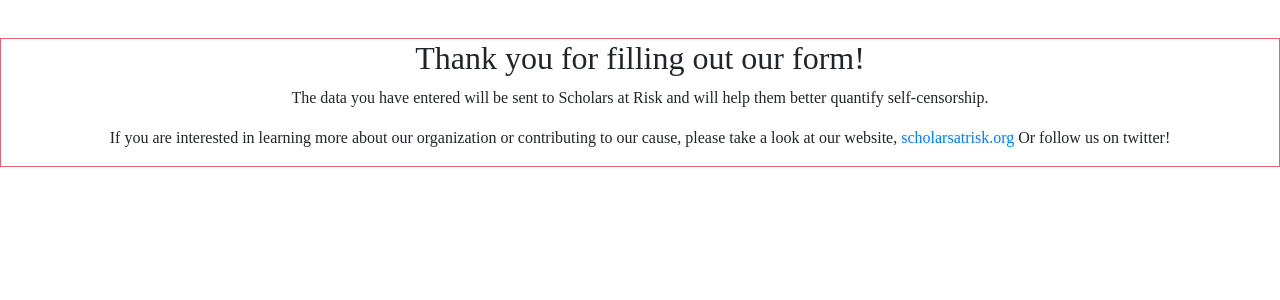
After one commit to jerseycity19/team-13, a Flask app: page /thank-you in a window 1280 px wide. The commit adds this page. Shown: the top 300 px of the page. Run offline with Flask 2, Linux system fonts and the light colour scheme; some libraries are stand-ins or nearby versions.

Commit message:
add thank-you page

```diff
--- a/app/routes.py
+++ b/app/routes.py
@@ -1,5 +1,5 @@
 import json
-from app import app, bucket, db
+from app import app, bucket, db, partners
 from flask import render_template, request, url_for, redirect
 
 
@@ -31,4 +31,8 @@ def index():
 
     db.collection('Information').add(to_insert)
 
-    return redirect(url_for("index"))
+    return redirect(url_for("thanks"))
+
+@app.route("/thank-you")
+def thanks():
+    return render_template("thank-you.html")
--- a/app/static/style.css
+++ b/app/static/style.css
@@ -49,6 +49,10 @@ option{
     padding-left: 20px;
     padding-right: 20px;
 }
+.text-center{
+    margin-top: 3%;
+    border: 1px solid #e2656b;
+}
 
 @media screen and (max-width: 575.98px) {
     input[type="submit"]{
--- /dev/null
+++ b/app/templates/thank-you.html
@@ -0,0 +1,19 @@
+<!DOCTYPE html>
+<html lang="en">
+
+<head>
+    <meta charset="UTF-8">
+    <title>Scholars At Risk</title>
+    <link href="{{url_for('static', filename='style.css')}}" rel="stylesheet">
+    <link href="{{url_for('static', filename='bootstrap.min.css')}}" rel="stylesheet">
+    <meta name="viewport" content="width=device-width, initial-scale=1.0">
+</head>
+<body>
+    <div class="text-center">
+        <h2>Thank you for filling out our form!</h2>
+        <p>The data you have entered will be sent to Scholars at Risk and will help them better quantify self-censorship.</p>
+        <p>If you are interested in learning more about our organization or contributing to our cause, please take a look at our website, <a href="https://www.scholarsatrisk.org">scholarsatrisk.org</a></a>
+        Or follow us on twitter! <a href = "https://twitter.com/ScholarsAtRisk?s=17"></a></p>
+    </div>
+</body>
+</html>
```
